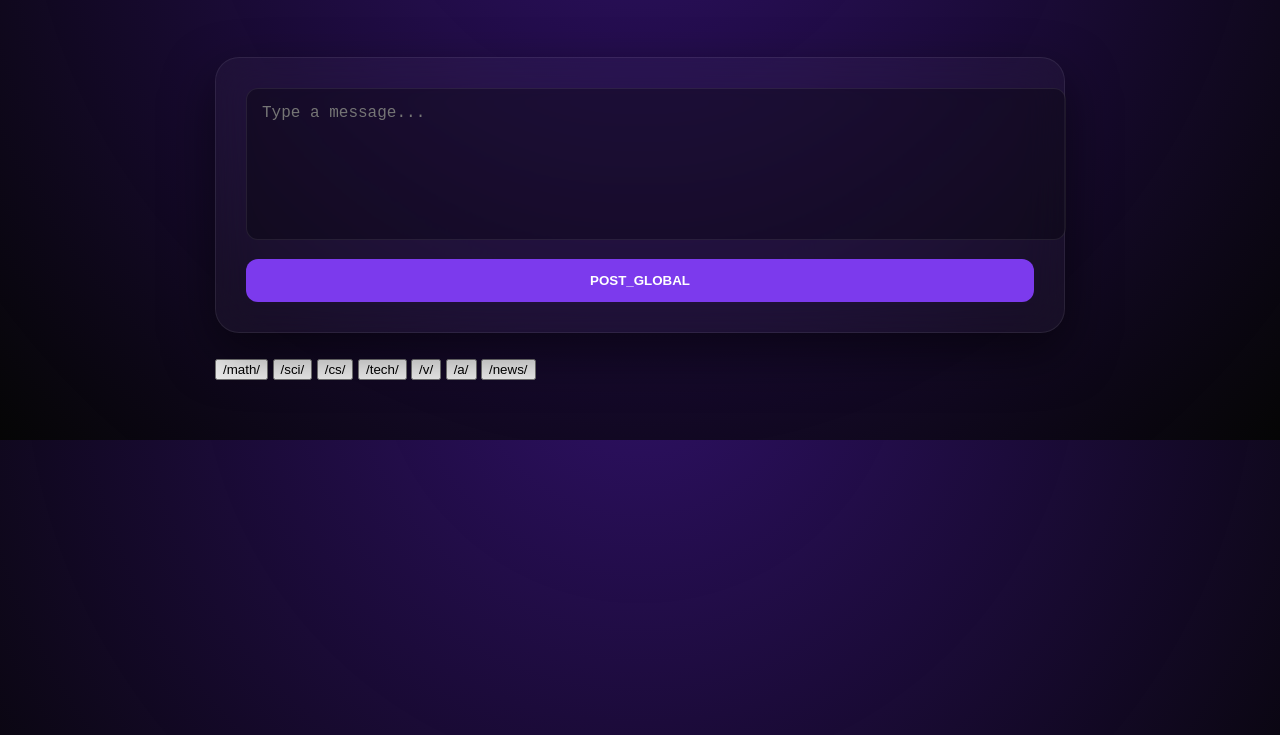
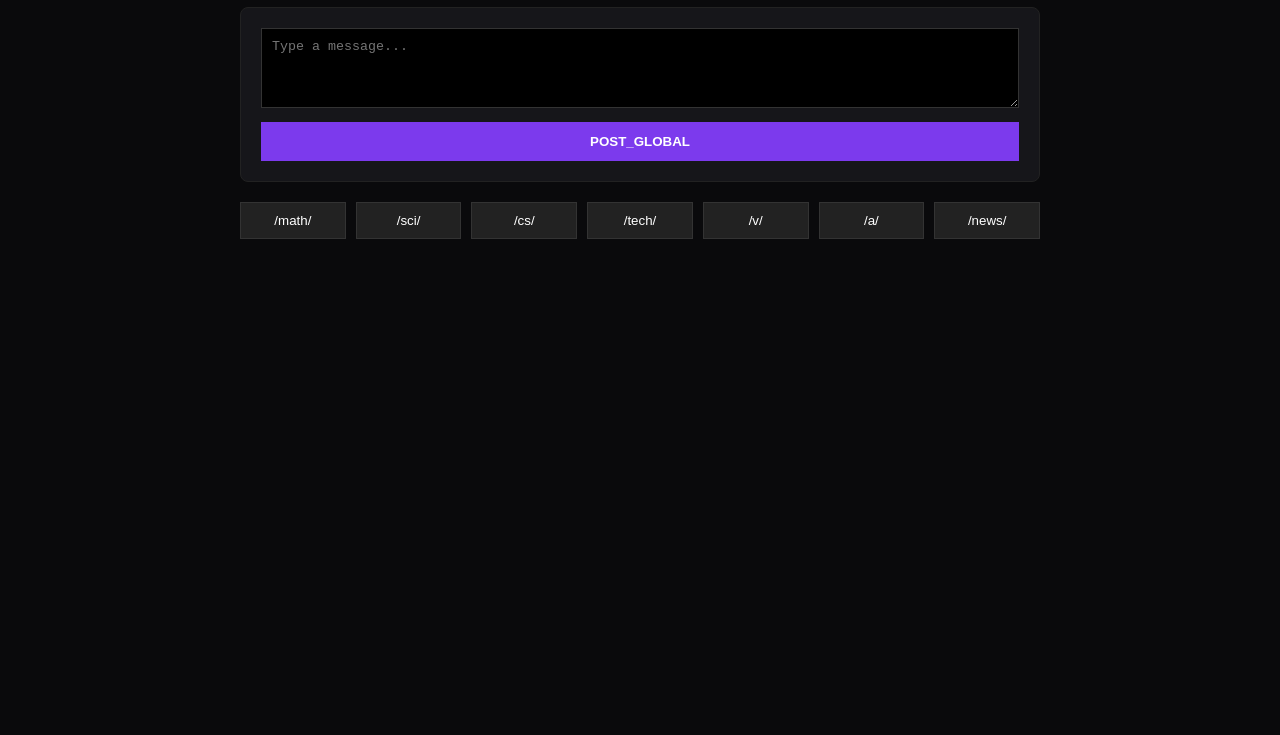
Before and after one commit to CommunioLost/Lowchan, a website: page public/index.html in a window 1280 px wide. Shown: the part 65-800 px from the top of the page. Drawn offline with nearby package versions, Linux system fonts and the light colour scheme; no server answers.

Commit message:
Update style.css

```diff
--- a/public/style.css
+++ b/public/style.css
@@ -1,84 +1,12 @@
-:root {
-    --bg: #050505;
-    --accent: #7c3aed;
-    --glass: rgba(255, 255, 255, 0.03);
-    --border: rgba(255, 255, 255, 0.08);
-    --text: #ffffff;
-}
-
-body {
-    background-color: var(--bg);
-    background-image: radial-gradient(circle at 50% -20%, #2e1065, transparent);
-    color: var(--text);
-    font-family: 'Inter', -apple-system, sans-serif;
-    margin: 0;
-    overflow-x: hidden;
-}
-
-/* Glass Panels */
-.app-container { max-width: 850px; margin: 40px auto; padding: 20px; }
-
-.panel {
-    background: var(--glass);
-    backdrop-filter: blur(20px);
-    -webkit-backdrop-filter: blur(20px);
-    border: 1px solid var(--border);
-    border-radius: 24px;
-    padding: 30px;
-    margin-bottom: 25px;
-    box-shadow: 0 20px 50px rgba(0,0,0,0.5);
-}
-
-/* Typography & Inputs */
-h2 { font-weight: 800; letter-spacing: -1px; color: var(--accent); margin-top: 0; }
-
-textarea {
-    width: 100%;
-    height: 120px;
-    background: rgba(0,0,0,0.3);
-    border: 1px solid var(--border);
-    border-radius: 12px;
-    color: white;
-    padding: 15px;
-    font-size: 16px;
-    resize: none;
-    transition: 0.3s;
-}
-
-textarea:focus { border-color: var(--accent); outline: none; box-shadow: 0 0 15px rgba(124, 58, 237, 0.3); }
-
-/* Buttons */
-.btn {
-    background: var(--accent);
-    color: white;
-    border: none;
-    padding: 14px 28px;
-    border-radius: 12px;
-    font-weight: 700;
-    cursor: pointer;
-    width: 100%;
-    margin-top: 15px;
-    transition: 0.2s;
-}
-
-.btn:hover { opacity: 0.9; transform: translateY(-2px); }
-
-/* Post Feed */
-.post {
-    background: rgba(255,255,255,0.02);
-    border: 1px solid var(--border);
-    border-radius: 16px;
-    padding: 20px;
-    margin-bottom: 15px;
-    transition: 0.3s;
-}
-
-.post:hover { border-color: var(--accent); background: rgba(255,255,255,0.04); }
-
-.post b { color: var(--accent); font-size: 12px; text-transform: uppercase; letter-spacing: 1px; }
-
-/* Loader */
-#loader {
-    position: fixed; inset: 0; background: #000; z-index: 10000;
-    display: flex; flex-direction: column; align-items: center; justify-content: center;
-}
+body { background: #0a0a0c; color: #e1e1e1; font-family: monospace; margin: 0; }
+.navbar { background: #111114; padding: 15px; border-bottom: 1px solid #222; position: sticky; top: 0; z-index: 100; }
+.nav-content { display: flex; justify-content: space-between; align-items: center; max-width: 900px; margin: 0 auto; }
+.app-container { max-width: 800px; margin: 20px auto; padding: 0 15px; }
+.panel { background: #16161a; padding: 20px; border-radius: 8px; border: 1px solid #222; margin-bottom: 20px; }
+textarea { width: 100%; height: 80px; background: #000; color: #fff; border: 1px solid #333; padding: 10px; box-sizing: border-box; }
+.btn { width: 100%; padding: 12px; background: #7c3aed; color: #fff; border: none; cursor: pointer; font-weight: bold; margin-top: 10px; }
+.post { background: #1c1c21; padding: 15px; border-radius: 5px; margin-bottom: 10px; border-left: 3px solid #7c3aed; }
+.board-grid { display: grid; grid-template-columns: repeat(auto-fill, minmax(100px, 1fr)); gap: 10px; }
+.board-grid button { background: #222; color: #fff; border: 1px solid #333; padding: 10px; cursor: pointer; }
+.del { float: right; color: #ff4b4b; background: none; border: 1px solid #ff4b4b; cursor: pointer; font-size: 10px; }
+#loader { position: fixed; inset: 0; background: #000; z-index: 999; display: flex; align-items: center; justify-content: center; }
```
